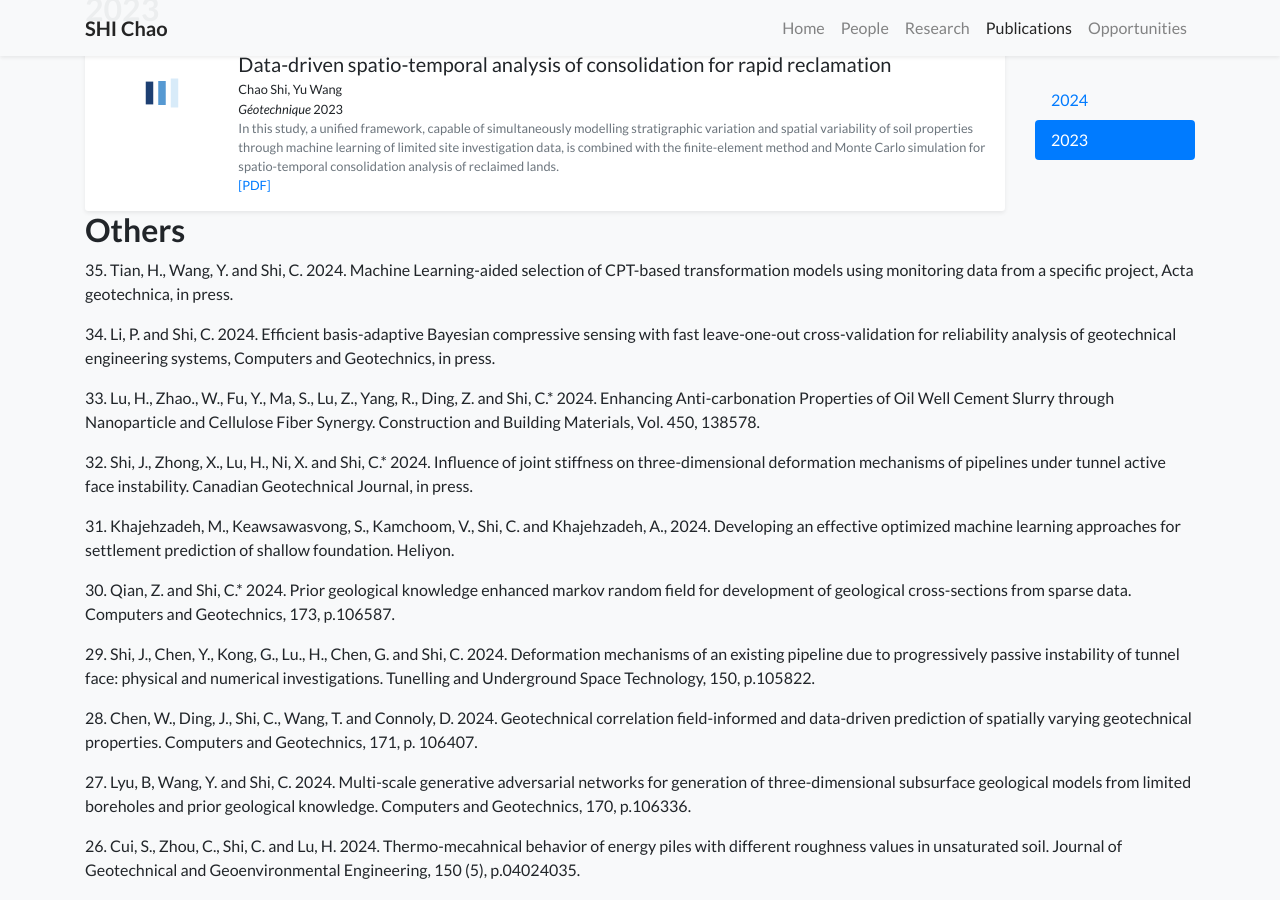
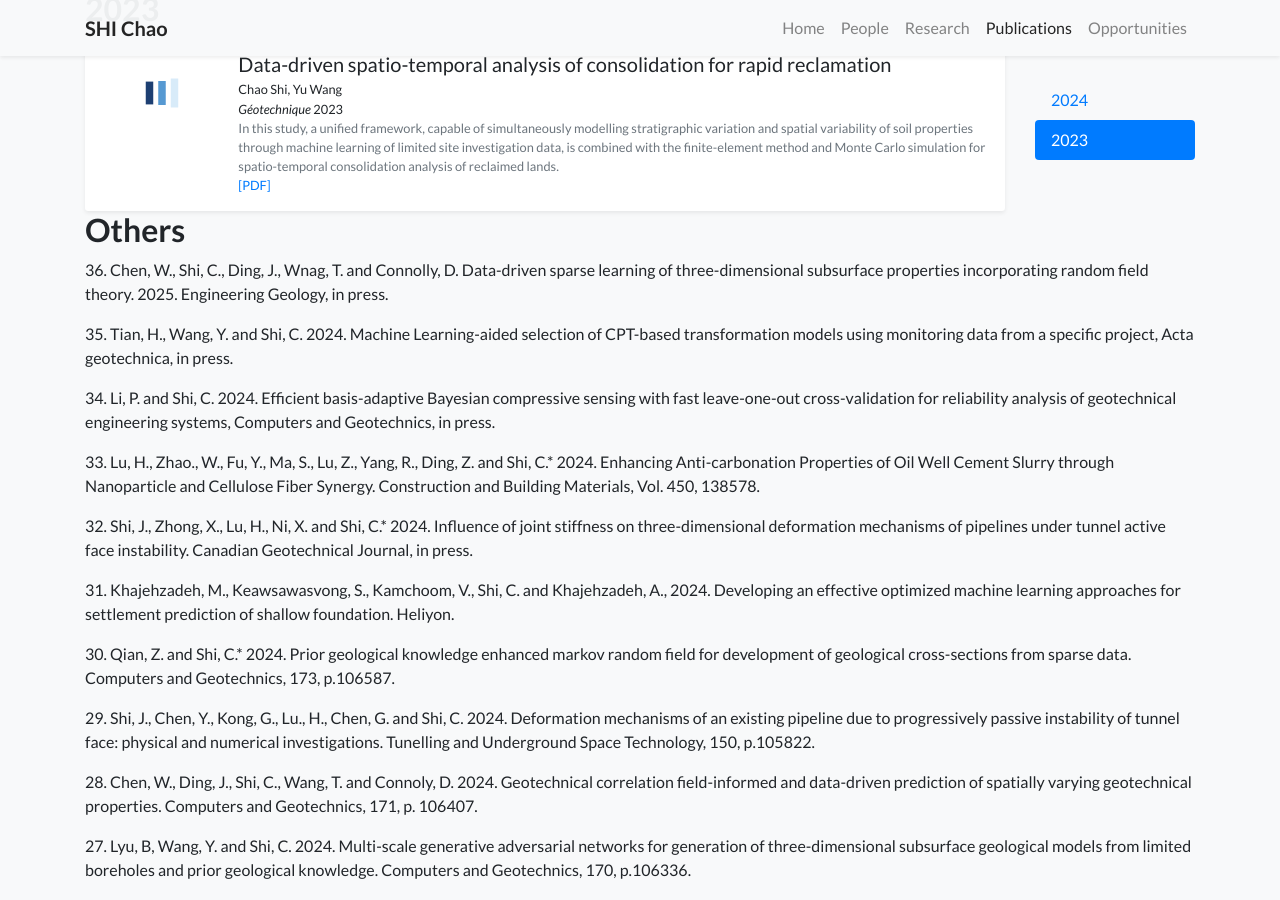
Before and after one commit to ShiChaoGeo/ShiChaoGeo.github.io, a Jekyll site: the page built from publications.html, in a window 1280 px wide and 900 px high, scrolled down 803 px. Built offline with Jekyll 4.4.1, drawn with Linux system fonts in a browser that asks for light colours; nearby versions of some CDN libraries; a style sheet for code colours, icons or effects is not loaded.

Commit message:
Update publications.html

```diff
--- a/publications.html
+++ b/publications.html
@@ -32,6 +32,7 @@ body_attr: >-
 </div>
 
 <h2> Others </h2>
+<p>36. Chen, W., Shi, C., Ding, J., Wnag, T. and Connolly, D. Data-driven sparse learning of three-dimensional subsurface properties incorporating random field theory. 2025. Engineering Geology, in press.</p>
 <p>35. Tian, H., Wang, Y. and Shi, C. 2024. Machine Learning-aided selection of CPT-based transformation models using monitoring data from a specific project, Acta geotechnica, in press.</p>
 <p>34. Li, P. and Shi, C. 2024. Efficient basis-adaptive Bayesian compressive sensing with fast leave-one-out cross-validation for reliability analysis of geotechnical engineering systems, Computers and Geotechnics, in press.</p>
 <p>33. Lu, H., Zhao., W., Fu, Y., Ma, S., Lu, Z., Yang, R., Ding, Z. and Shi, C.* 2024. Enhancing Anti-carbonation Properties of Oil Well Cement Slurry through Nanoparticle and Cellulose Fiber Synergy. Construction and Building Materials, Vol. 450, 138578.</p>
```
